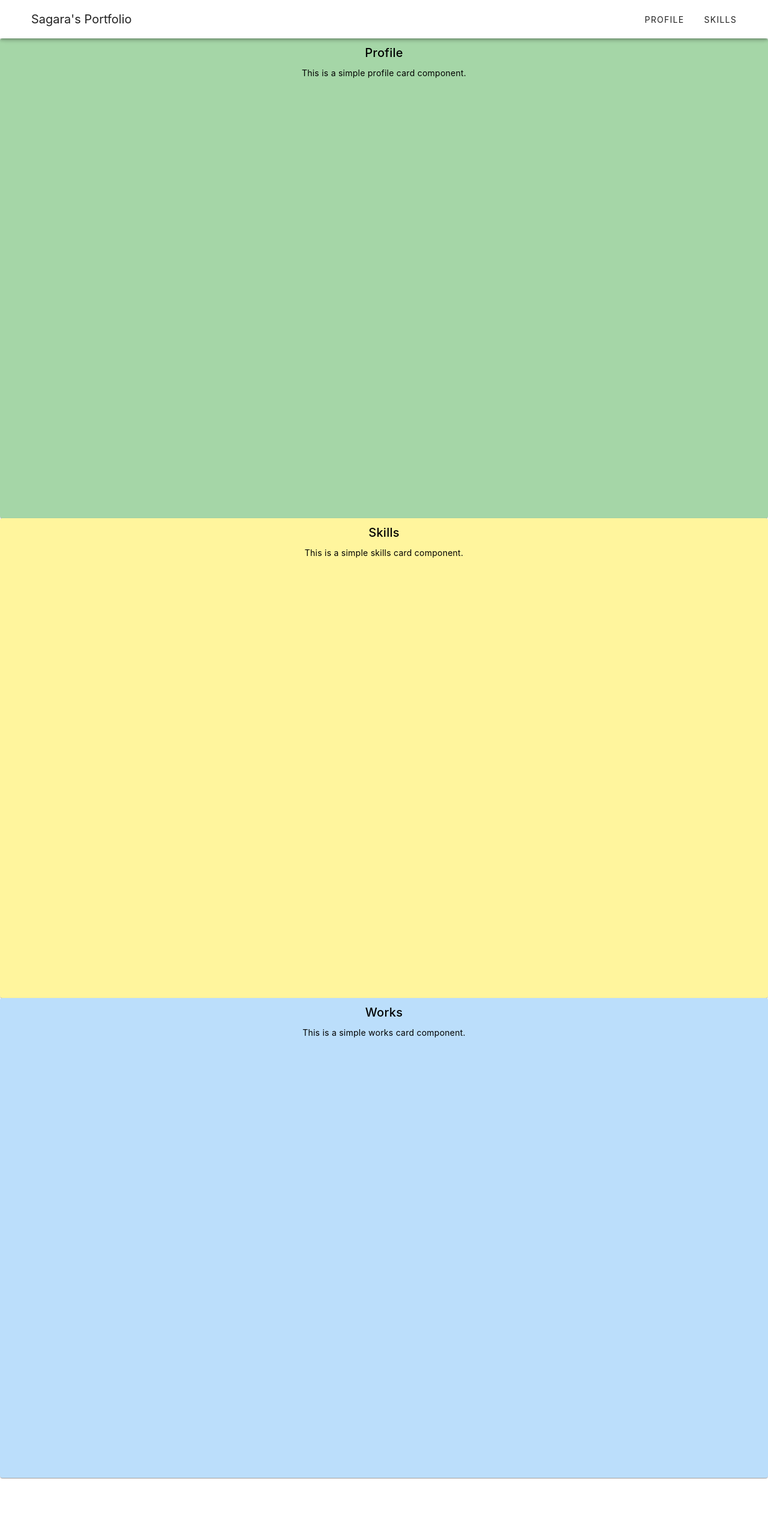
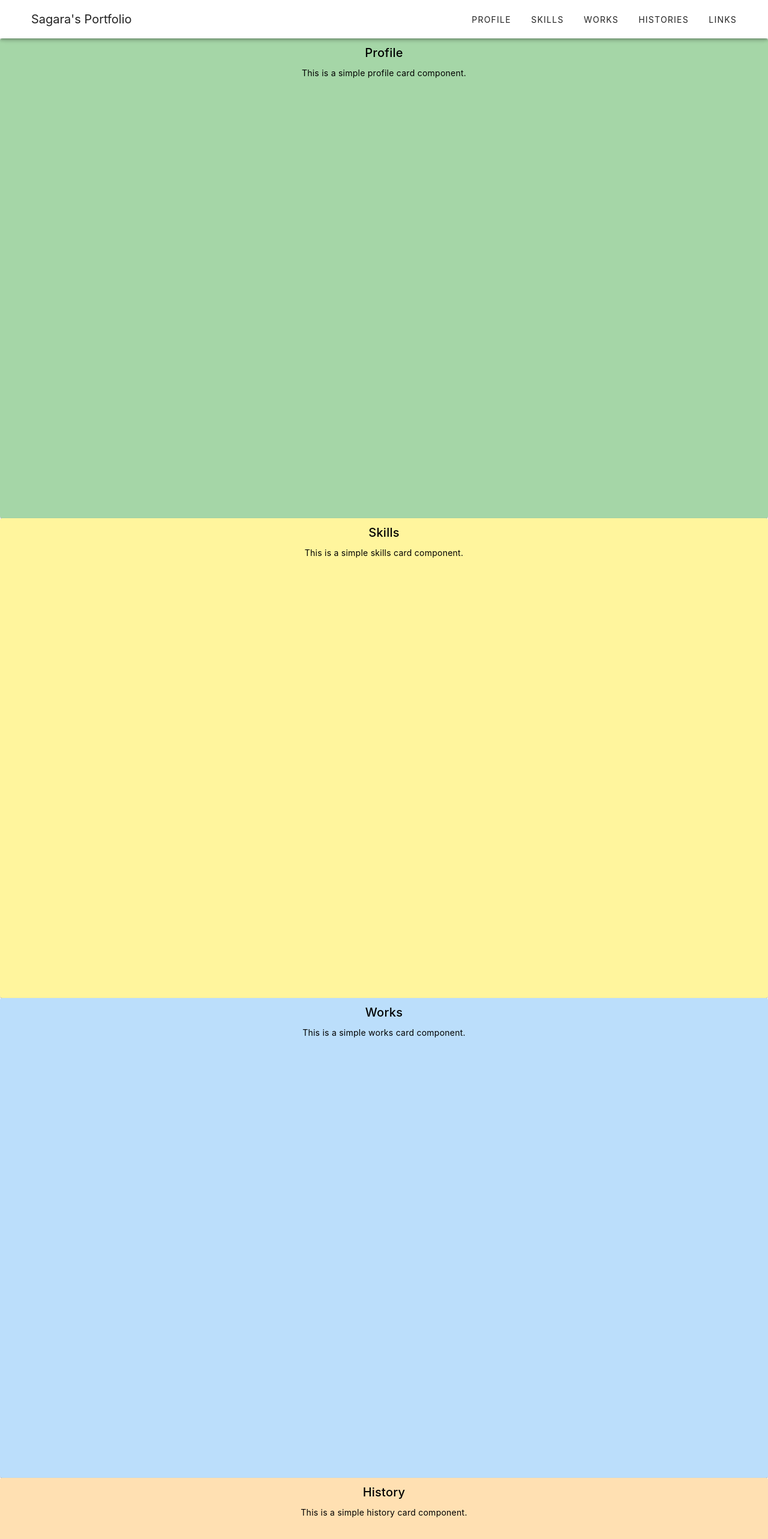
Before and after one commit to Sagara0627/MyPortfolio, a Vue app: page / in a window 1280 px wide. Shown: the top 2566 px of the page at 60% size. Before the commit the page ends 2464 px from the top, so only its background shows below. Built offline with nearby package versions, Linux system fonts and the light colour scheme.

Commit message:
top-page フォントを追加し、フッターに各種リンクを配置

```diff
--- a/package.json
+++ b/package.json
@@ -22,6 +22,8 @@
     "vuetify": "^3.9.7"
   },
   "devDependencies": {
+    "@fortawesome/fontawesome-free": "^7.0.1",
+    "@mdi/font": "^7.4.47",
     "@tsconfig/node22": "^22.0.2",
     "@types/jsdom": "^21.1.7",
     "@types/node": "^22.16.5",
--- a/src/App.vue
+++ b/src/App.vue
@@ -1,6 +1,7 @@
 <script setup lang="ts">
 import { RouterView } from 'vue-router'
 import GlobalHeader from '@/components/templates/GlobalHeader.vue';
+import Footer from '@/components/templates/Footer.vue';
 </script>
 
 <template>
@@ -9,6 +10,7 @@ import GlobalHeader from '@/components/templates/GlobalHeader.vue';
     <v-main>
       <RouterView />
     </v-main>
+    <Footer />
   </v-app>
 </template>
 
--- /dev/null
+++ b/src/assets/custom.css
@@ -0,0 +1,6 @@
+.h-100vh {
+  height: 100vh;
+}
+.h-50vh {
+  height: 50vh;
+}
--- a/src/assets/main.css
+++ b/src/assets/main.css
@@ -1,4 +1,5 @@
 @import './base.css';
+@import './custom.css';
 
 #app {
   /* max-width: 1280px; */
--- /dev/null
+++ b/src/components/templates/Footer.vue
@@ -0,0 +1,18 @@
+<script setup lang="ts">
+const icons = [
+  { name: 'github', icon: 'fa-brands fa-github', url: 'https://github.com/Sagara0627' },
+  // { name: 'x', icon: 'fa-brands fa-square-x-twitter', url: 'https://x.com/gara41679531?s=21&t=E1vRoFGOAilAzpCgBBw-fA' },
+  // { name: 'facebook', icon: 'fa-brands fa-facebook', url: 'https://facebook.com/share/1DHjj2Z1VG/?mibextid=wwXlfr' },
+  // { name: 'instagram', icon: 'fa-brands fa-instagram', url: 'https://instagram.com/garastagrm' },
+  { name: 'qiita', icon: 'fa-solid fa-q', url: 'https://qiita.com/s-y0001' },
+]
+</script>
+
+<template>
+  <v-footer class="py-4 px-8 d-flex justify-space-between align-center">
+    <div>© 2025 Sagara Yuya</div>
+    <div>
+      <v-btn v-for="icon in icons" :key="icon.name" :icon="icon.icon" :href="icon.url" variant="flat" target="_blank" rel="noopener" />
+    </div>
+  </v-footer>
+</template>
--- a/src/components/templates/GlobalHeader.vue
+++ b/src/components/templates/GlobalHeader.vue
@@ -6,5 +6,8 @@
     <v-spacer />
     <v-btn text>Profile</v-btn>
     <v-btn text>Skills</v-btn>
+    <v-btn text>Works</v-btn>
+    <v-btn text>Histories</v-btn>
+    <v-btn text>Links</v-btn>
   </v-app-bar>
 </template>
--- /dev/null
+++ b/src/components/templates/History.vue
@@ -0,0 +1,11 @@
+<script setup lang="ts">
+</script>
+
+<template>
+  <v-card class="text-center w-100 h-100vh bg-orange-lighten-4">
+    <v-card-title>History</v-card-title>
+    <v-card-text>
+      This is a simple history card component.
+    </v-card-text>
+  </v-card>
+</template>
--- a/src/components/templates/Profile.vue
+++ b/src/components/templates/Profile.vue
@@ -9,9 +9,3 @@
     </v-card-text>
   </v-card>
 </template>
-
-<style scoped>
-.h-100vh {
-  height: 100vh;
-}
-</style>
--- a/src/components/templates/Skill.vue
+++ b/src/components/templates/Skill.vue
@@ -9,9 +9,3 @@
     </v-card-text>
   </v-card>
 </template>
-
-<style scoped>
-.h-100vh {
-  height: 100vh;
-}
-</style>
--- a/src/components/templates/Work.vue
+++ b/src/components/templates/Work.vue
@@ -9,9 +9,3 @@
     </v-card-text>
   </v-card>
 </template>
-
-<style scoped>
-.h-100vh {
-  height: 100vh;
-}
-</style>
--- a/src/views/Top.vue
+++ b/src/views/Top.vue
@@ -2,10 +2,12 @@
 import Profile from '@/components/templates/Profile.vue';
 import Skill from '@/components/templates/Skill.vue';
 import Work from '@/components/templates/Work.vue';
+import History from '@/components/templates/History.vue';
 </script>
 
 <template>
   <Profile />
   <Skill />
   <Work />
+  <History />
 </template>
--- a/src/vuetify.ts
+++ b/src/vuetify.ts
@@ -1,11 +1,27 @@
-import 'vuetify/styles'
-import { createVuetify } from 'vuetify'
-import * as components from 'vuetify/components'
-import * as directives from 'vuetify/directives'
+import 'vuetify/styles';
+import { createVuetify } from 'vuetify';
+import * as components from 'vuetify/components';
+import * as directives from 'vuetify/directives';
+// import '@mdi/font/css/materialdesignicons.css';
+import '@fortawesome/fontawesome-free/css/all.css'
+import { aliases, fa } from 'vuetify/iconsets/fa';
+import { ja } from 'vuetify/locale';
 
 const vuetify = createVuetify({
   components,
   directives,
+  icons: {
+    // defaultSet: 'mdi',
+    defaultSet: 'fa',
+    aliases,
+    sets: {
+      fa,
+    },
+  },
+  locale: {
+    locale: 'ja',
+    messages: { ja },
+  },
 })
 
 export default vuetify;
```
Also changed, not shown: 2 other files (tests, documents, lock files or other folders).
